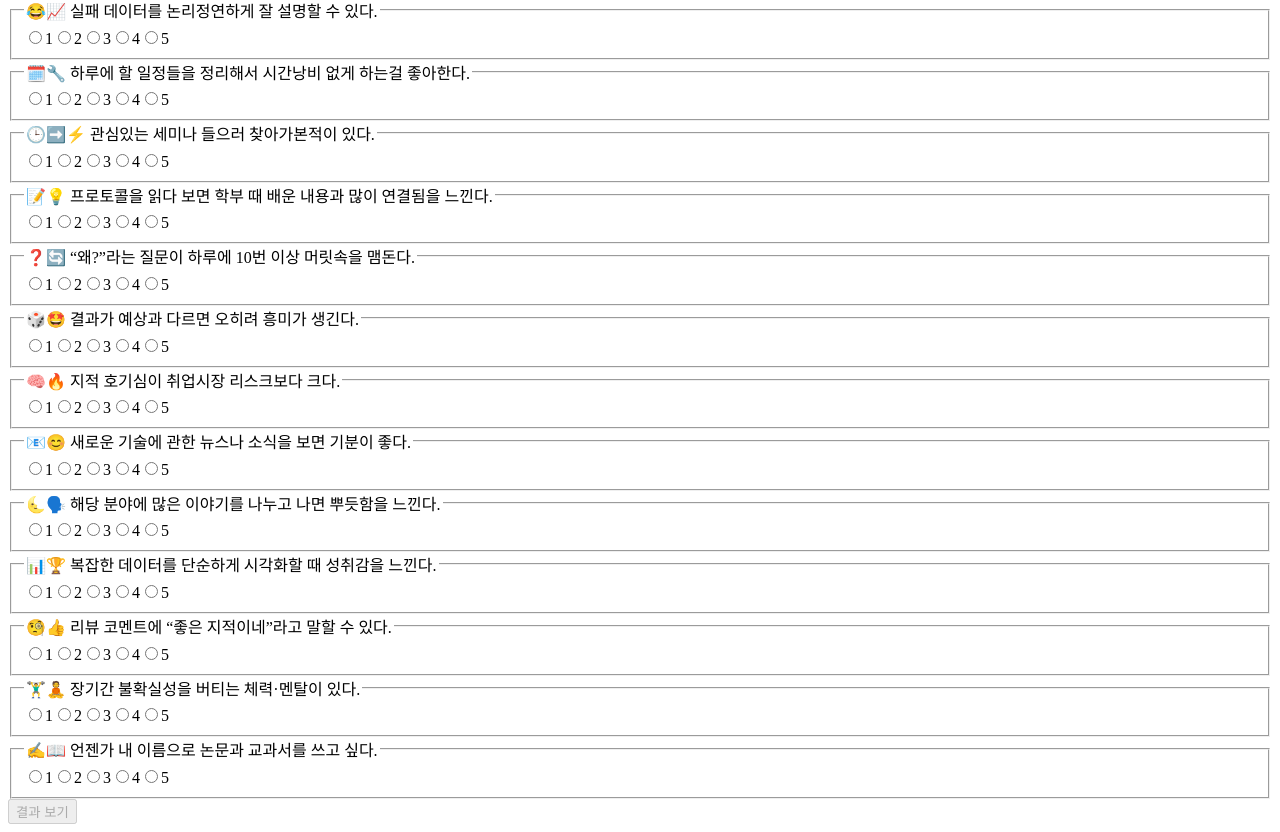
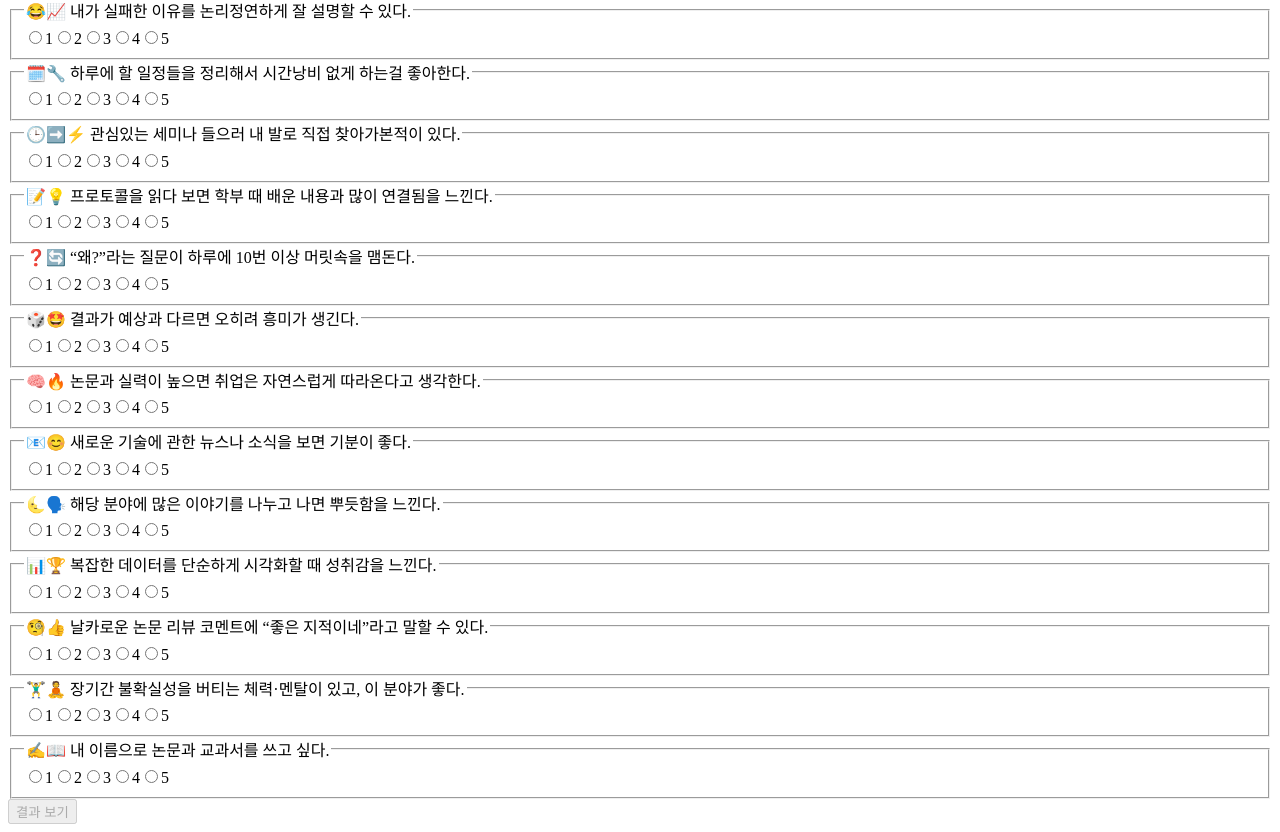
Before and after one commit to JongohShin/DOILOVEBIOLOGY, a Next.js app: page /quiz in a window 1280 px wide. Shown: the part 508-1340 px from the top of the page. Built offline with nearby package versions, Linux system fonts and the light colour scheme.

Commit message:
Update questions.ts

```diff
--- a/src/data/questions.ts
+++ b/src/data/questions.ts
@@ -11,18 +11,18 @@
   { id: 4, text: '실험대 청소보다 실험 설계가 더 설렌다.', emoji: '✨🧫' },
   { id: 5, text: '지도교수의 날카로운 피드백? 오히려 좋아', emoji: '🗡️➡️💡' },
   { id: 6, text: '낯선 용어를 들으면 바로 구글 검색부터 한다.', emoji: '🔍🌐' },
-  { id: 7, text: '“연구비 마감” 소리에 가슴이 철렁 내려앉아 본 적이 있다.', emoji: '💸⏳' },
-  { id: 8, text: '실패 데이터를 논리정연하게 잘 설명할 수 있다.', emoji: '😂📈' },
+  { id: 7, text: '연구비가 적어 워라밸을 실속있게 챙기는것 보다, 많은 과제와 함께 마음껏 연구하는 환경이 더 좋다.', emoji: '💸⏳' },
+  { id: 8, text: '내가 실패한 이유를 논리정연하게 잘 설명할 수 있다.', emoji: '😂📈' },
   { id: 9, text: '하루에 할 일정들을 정리해서 시간낭비 없게 하는걸 좋아한다.', emoji: '🗓️🔧' },
-  { id: 10, text: '관심있는 세미나 들으러 찾아가본적이 있다.', emoji: '🕒➡️⚡' },
+  { id: 10, text: '관심있는 세미나 들으러 내 발로 직접 찾아가본적이 있다.', emoji: '🕒➡️⚡' },
   { id: 11, text: '프로토콜을 읽다 보면 학부 때 배운 내용과 많이 연결됨을 느낀다.', emoji: '📝💡' },
   { id: 12, text: '“왜?”라는 질문이 하루에 10번 이상 머릿속을 맴돈다.', emoji: '❓🔄' },
   { id: 13, text: '결과가 예상과 다르면 오히려 흥미가 생긴다.', emoji: '🎲🤩' },
-  { id: 14, text: '지적 호기심이 취업시장 리스크보다 크다.', emoji: '🧠🔥' },
+  { id: 14, text: '논문과 실력이 높으면 취업은 자연스럽게 따라온다고 생각한다.', emoji: '🧠🔥' },
   { id: 15, text: '새로운 기술에 관한 뉴스나 소식을 보면 기분이 좋다.', emoji: '📧😊' },
   { id: 16, text: '해당 분야에 많은 이야기를 나누고 나면 뿌듯함을 느낀다.', emoji: '🌜🗣️' },
   { id: 17, text: '복잡한 데이터를 단순하게 시각화할 때 성취감을 느낀다.', emoji: '📊🏆' },
-  { id: 18, text: '리뷰 코멘트에 “좋은 지적이네”라고 말할 수 있다.', emoji: '🧐👍' },
-  { id: 19, text: '장기간 불확실성을 버티는 체력·멘탈이 있다.', emoji: '🏋️‍♂️🧘' },
-  { id: 20, text: '언젠가 내 이름으로 논문과 교과서를 쓰고 싶다.', emoji: '✍️📖' },
+  { id: 18, text: '날카로운 논문 리뷰 코멘트에 “좋은 지적이네”라고 말할 수 있다.', emoji: '🧐👍' },
+  { id: 19, text: '장기간 불확실성을 버티는 체력·멘탈이 있고, 이 분야가 좋다.', emoji: '🏋️‍♂️🧘' },
+  { id: 20, text: '내 이름으로 논문과 교과서를 쓰고 싶다.', emoji: '✍️📖' },
 ];
```
